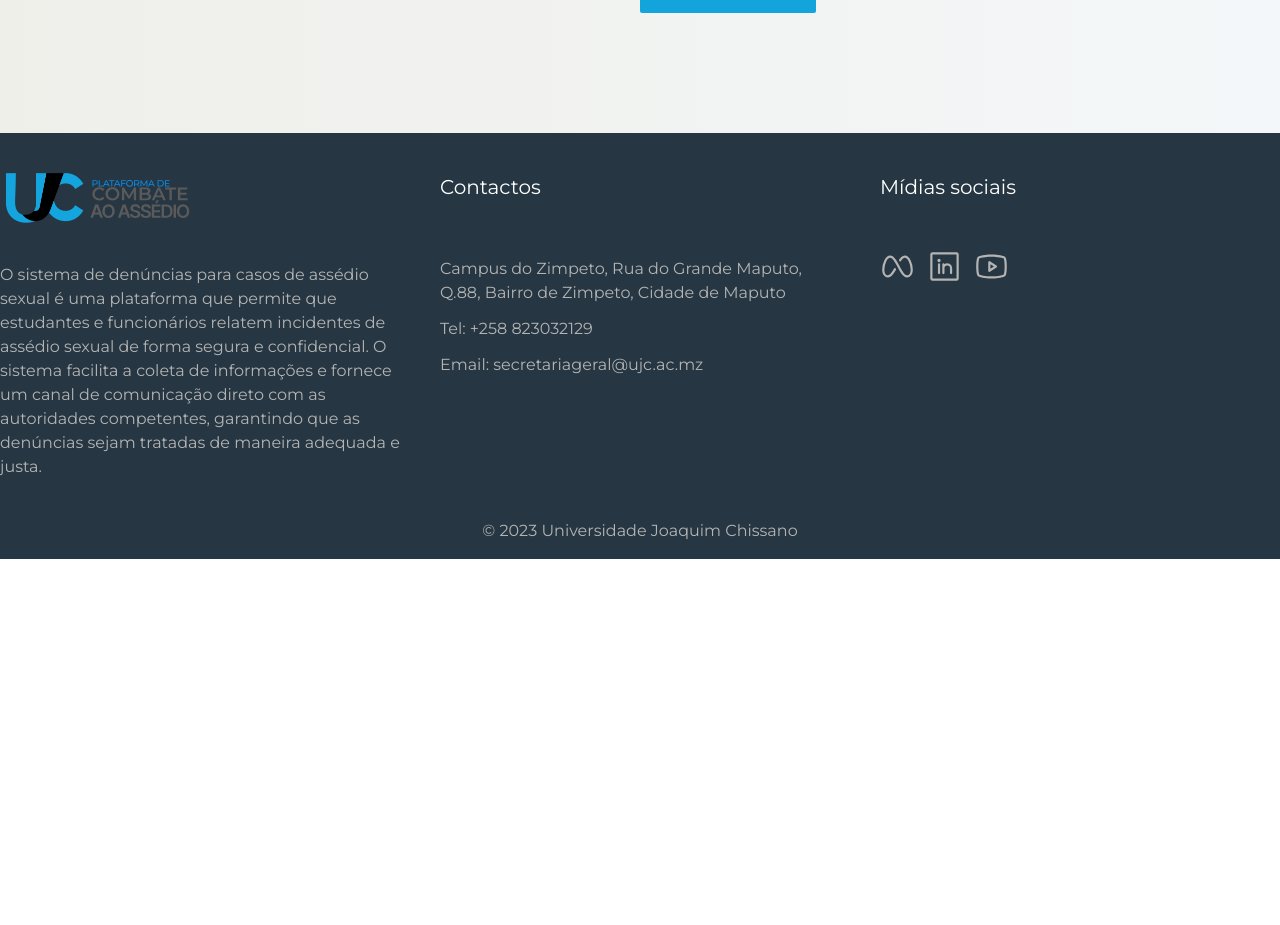
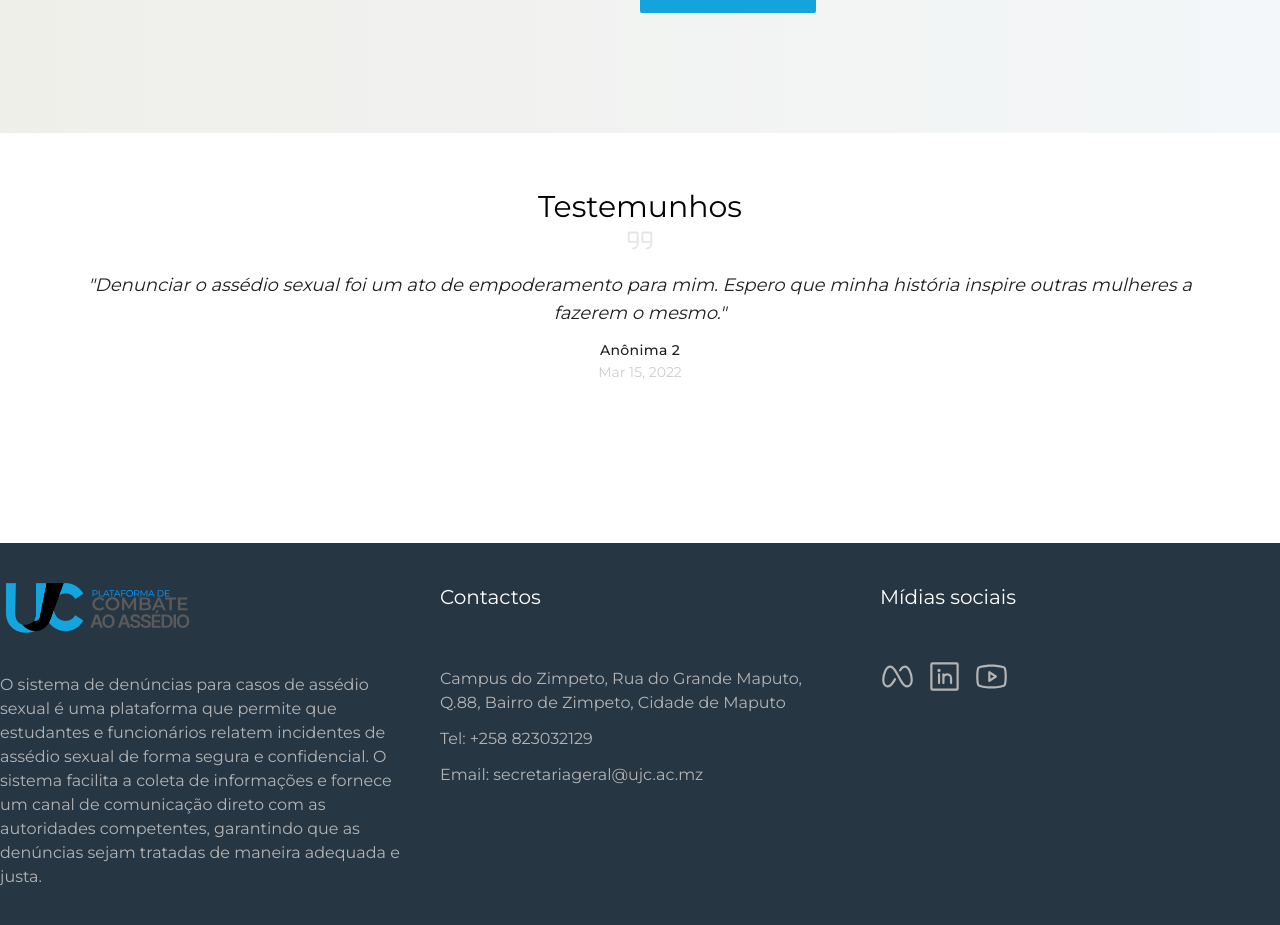
Before and after one commit to UJC-CodeHub/denuncias_assedio_client, a Next.js app: page / in a window 1280 px wide. Shown: the part 2660-3585 px from the top of the page. Before the commit the page ends 3219 px from the top, so only its background shows below. Built offline with nearby package versions, Linux system fonts and the light colour scheme.

Commit message:
feat: add carousel
- add carousel section to homepage
- add testimonials to content

```diff
--- /dev/null
+++ b/src/components/common/Testimonial/index.tsx
@@ -0,0 +1,27 @@
+import { Quotes } from "@phosphor-icons/react";
+import { Montserrat } from "next/font/google";
+import React from "react";
+const montserrat = Montserrat({ subsets: ["latin"] });
+
+const Testimonial = ({
+  text,
+  author,
+  date,
+}: {
+  text: string;
+  author: string;
+  date: string;
+}) => {
+  return (
+    <div className={`pb-10 ${montserrat.className}`}>
+      <Quotes className=" text-3xl mx-auto text-black/10" />
+      <p className="text-center italic text-lg mb-3 w-11/12 mx-auto mt-4">{`"${text}"`}</p>
+      <div className="flex items-center flex-col">
+        <h2 className="tracking-wide font-medium">{author}</h2>
+        <span className="text-black/20">{date}</span>
+      </div>
+    </div>
+  );
+};
+
+export default Testimonial;
--- a/src/containers/Home/index.tsx
+++ b/src/containers/Home/index.tsx
@@ -1,13 +1,22 @@
 "use client";
-import { cardsContent, carouselContent } from "@/utils/content";
+import { cardsContent, carouselContent, testimonials } from "@/utils/content";
 import { Carousel } from "antd";
-import React from "react";
+import React, { useRef } from "react";
 import { Montserrat } from "next/font/google";
 import Card from "@/components/common/Card";
 import Button from "@/components/common/Button";
+import { CarouselRef } from "antd/es/carousel";
+import { CaretLeft, CaretRight } from "@phosphor-icons/react";
+import Testimonial from "@/components/common/Testimonial";
 const montserrat = Montserrat({ subsets: ["latin"] });
 
 const HomeContainer = () => {
+  const testimonialsCarouselRef = useRef<CarouselRef>(null);
+  const handleClick = (direction: string) => {
+    direction === "left"
+      ? testimonialsCarouselRef.current?.prev()
+      : testimonialsCarouselRef.current?.next();
+  };
   return (
     <main className="min-h-screen">
       {/* Área do carousel */}
@@ -102,8 +111,49 @@ const HomeContainer = () => {
           </div>
         </div>
       </section>
+
+      {/* Área do carousel */}
+
+      <section className="mt14  mb-20 bg-tertiary pb-10 pt-14">
+        <h2 className="text-dark text-3xl text-center w-11/12 sm:w-5/12 mx-auto">
+          Testemunhos
+        </h2>
+        <div className="container mx-auto relative group overflow-x-hidden">
+          <div
+            className="absolute left-0 flex z-10 -translate-x-8 group-hover:translate-x-0 opacity-0 group-hover:opacity-100 transition-all duration-150 items-center top-0 bottom-0 group/left cursor-pointer"
+            onClick={() => {
+              handleClick("left");
+            }}
+          >
+            <CaretLeft className="text-black/20 text-4xl group-hover/left:text-5xl group-hover/left:text-secondary transition-all duration-200" />
+          </div>
+          <Carousel
+            ref={testimonialsCarouselRef}
+            className="flex-1 "
+            autoplay
+            autoplaySpeed={5000}
+            dots={false}
+          >
+            {testimonials.map((item) => (
+              <Testimonial
+                key={item.key}
+                author={item.author}
+                text={item.text}
+                date={item.date}
+              />
+            ))}
+          </Carousel>
+          <div
+            className="absolute right-0 flex translate-x-8 group-hover:translate-x-0 opacity-0 group-hover:opacity-100 transition-all duration-150 items-center top-0 bottom-0 group/right cursor-pointer z-10"
+            onClick={() => {
+              handleClick("right");
+            }}
+          >
+            <CaretRight className="text-black/20 text-4xl group-hover/right:text-5xl group-hover/right:text-primary transition-all duration-200" />
+          </div>
+        </div>
+      </section>
     </main>
   );
 };
-
 export default HomeContainer;
--- a/src/utils/content.tsx
+++ b/src/utils/content.tsx
@@ -63,4 +63,55 @@ const cardsContent: Array<MyCardProps> = [
     ),
   },
 ];
-export { carouselContent,cardsContent };
+
+const testimonials = [
+  {
+    key: 1,
+    text: "Eu tive coragem de denunciar o assédio sexual que sofri no trabalho. Foi um passo importante para minha cura e para a justiça ser feita.",
+    author: "Anônima 1",
+    date: "Mar 12, 2022",
+  },
+  {
+    key: 2,
+    text: "Denunciar o assédio sexual foi um ato de empoderamento para mim. Espero que minha história inspire outras mulheres a fazerem o mesmo.",
+    author: "Anônima 2",
+    date: "Mar 15, 2022",
+  },
+  {
+    key: 3,
+    text: "Apesar do medo, decidi denunciar o assédio sexual que sofri. Ninguém deveria passar por isso, e espero que minha denúncia ajude a criar um ambiente mais seguro para todos.",
+    author: "Anônima 3",
+    date: "Mar 18, 2022",
+  },
+  {
+    key: 4,
+    text: "Denunciei o assédio sexual para proteger outras mulheres que poderiam ser vítimas. Acredito que juntas podemos acabar com essa forma de violência.",
+    author: "Anônima 4",
+    date: "Mar 21, 2022",
+  },
+  {
+    key: 5,
+    text: "Foi difícil denunciar o assédio sexual, mas sei que foi a coisa certa a fazer. Não podemos deixar que o medo nos cale.",
+    author: "Anônima 5",
+    date: "Mar 24, 2022",
+  },
+  {
+    key: 6,
+    text: "Minha denúncia de assédio sexual foi um passo importante para minha recuperação. Espero que minha história encoraje outras mulheres a se levantarem contra o abuso.",
+    author: "Anônima 6",
+    date: "Mar 27, 2022",
+  },
+  {
+    key: 7,
+    text: "Denunciar o assédio sexual foi uma forma de me libertar do trauma. Não podemos permitir que esses abusos continuem impunes.",
+    author: "Anônima 7",
+    date: "Mar 30, 2022",
+  },
+  {
+    key: 8,
+    text: "Decidi denunciar o assédio sexual para proteger outras mulheres e acabar com o ciclo de abuso. Juntas somos mais fortes.",
+    author: "Anônima 8",
+    date: "Abr 2, 2022",
+  },
+];
+export { carouselContent, cardsContent, testimonials };
```
